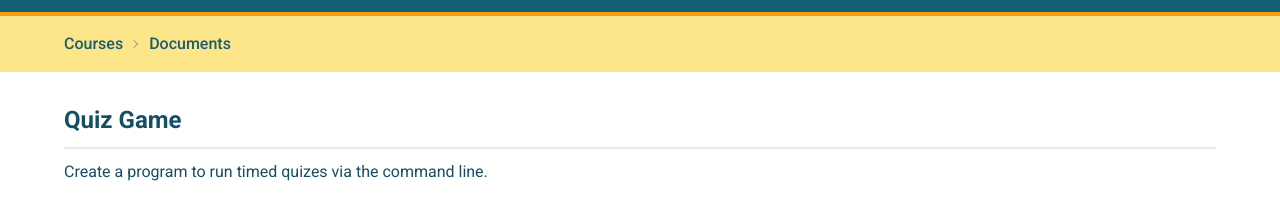
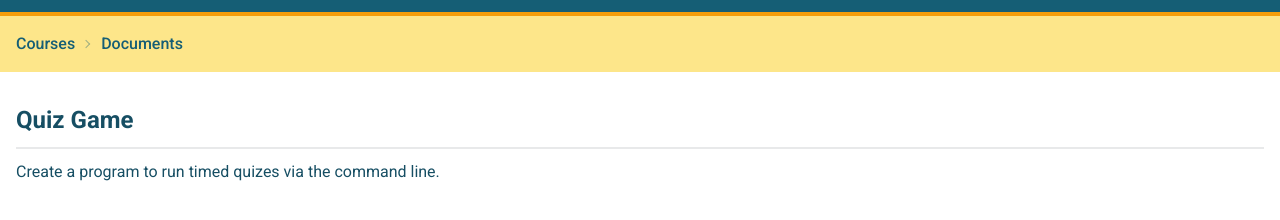
Before and after one commit to boziad/courses_template, a plain HTML site: page course.html in a window 1280 px wide. Shown: the part 84-304 px from the top of the page. Drawn offline with nearby package versions, Linux system fonts and the light colour scheme.

Commit message:
adjust x padding

```diff
--- a/course.html
+++ b/course.html
@@ -62,7 +62,7 @@
         </div>
       </div>
     </header>
-    <div class="breadcrumbs px-16 text-sm py-4 bg-amber-200 text-cyan-800">
+    <div class="breadcrumbs px-4 text-sm py-4 bg-amber-200 text-cyan-800">
       <ul>
         <li>
           <a href="index.html" class="text-base font-medium capitalize"
@@ -72,7 +72,7 @@
         <li><a class="text-base font-medium capitalize">Documents</a></li>
       </ul>
     </div>
-    <main class="px-16">
+    <main class="px-4">
       <div class="mb-4 text-cyan-900 mt-8">
         <h2 class="text-2xl font-bold">Quiz Game</h2>
         <div class="divider my-1"></div>
```
Also changed, not shown: index.html (+1 -1 lines).
